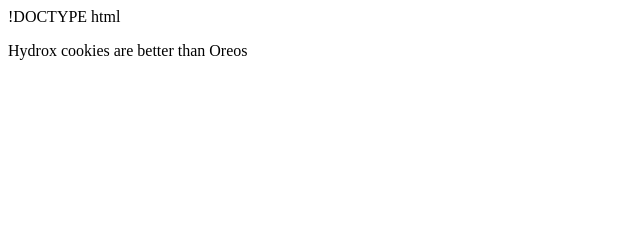
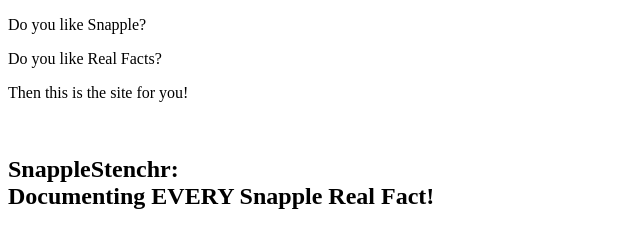
Before and after one commit to SnappleStenchr/snapplestenchr.github.io, a plain HTML site: page index.html in a window 1280 px wide. Shown: the whole page, without its empty margins (0-640 px from the left). Drawn offline with Linux system fonts and the light colour scheme.

Commit message:
Unplaceholderified
Actual code for once :P

```diff
--- a/index.html
+++ b/index.html
@@ -1,7 +1,11 @@
-!DOCTYPE html
+<!DOCTYPE html>
 <head>
 	<title>[placeholder]</title>
 </head>
 <body>
-	<p>Hydrox cookies are better than Oreos</p>
+	<p>Do you like Snapple?</p>
+	<p>	Do you like Real Facts?</p>
+	<p>		Then this is the site for you!</p>
+	<br>
+	<h2>SnappleStenchr:<br>Documenting EVERY Snapple Real Fact!</h2>
 </body>
```
Also changed, not shown: 1 other file.
